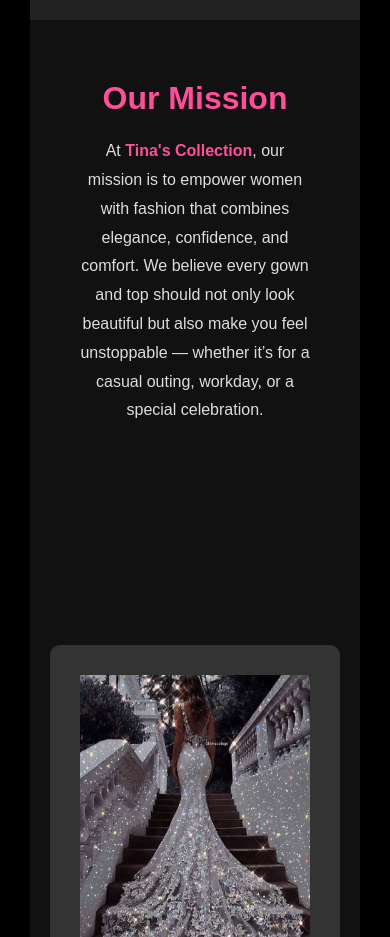
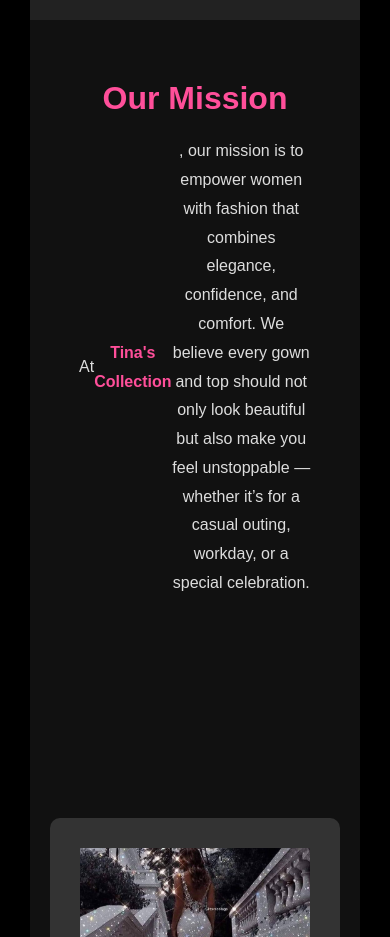
Before and after one commit to Anit81/e-commerce-website, a React (Vite) app: page /about in a window 390 px wide. Shown: the part 2560-3497 px from the top of the page. Built offline with nearby package versions, Linux system fonts and the light colour scheme; grey boxes are pictures that could not be loaded.

Commit message:
Update about.css

```diff
--- a/src/components/about.css
+++ b/src/components/about.css
@@ -258,9 +258,11 @@
     font-size: 1.2rem;
   }
   .about-mission p {
+    display:flex;
     font-size: 1rem;
     width:80%;
     text-align:center;
+    align-items:center;
   }
   .about-promo{
     grid-template-columns:1fr;
@@ -272,7 +274,7 @@
     margin-bottom:10px;
   }
   .about-promo img{
-  width: 100%;
-    height:90%;
+   width: 100%;
+    height:80%;
   }
 }
```
